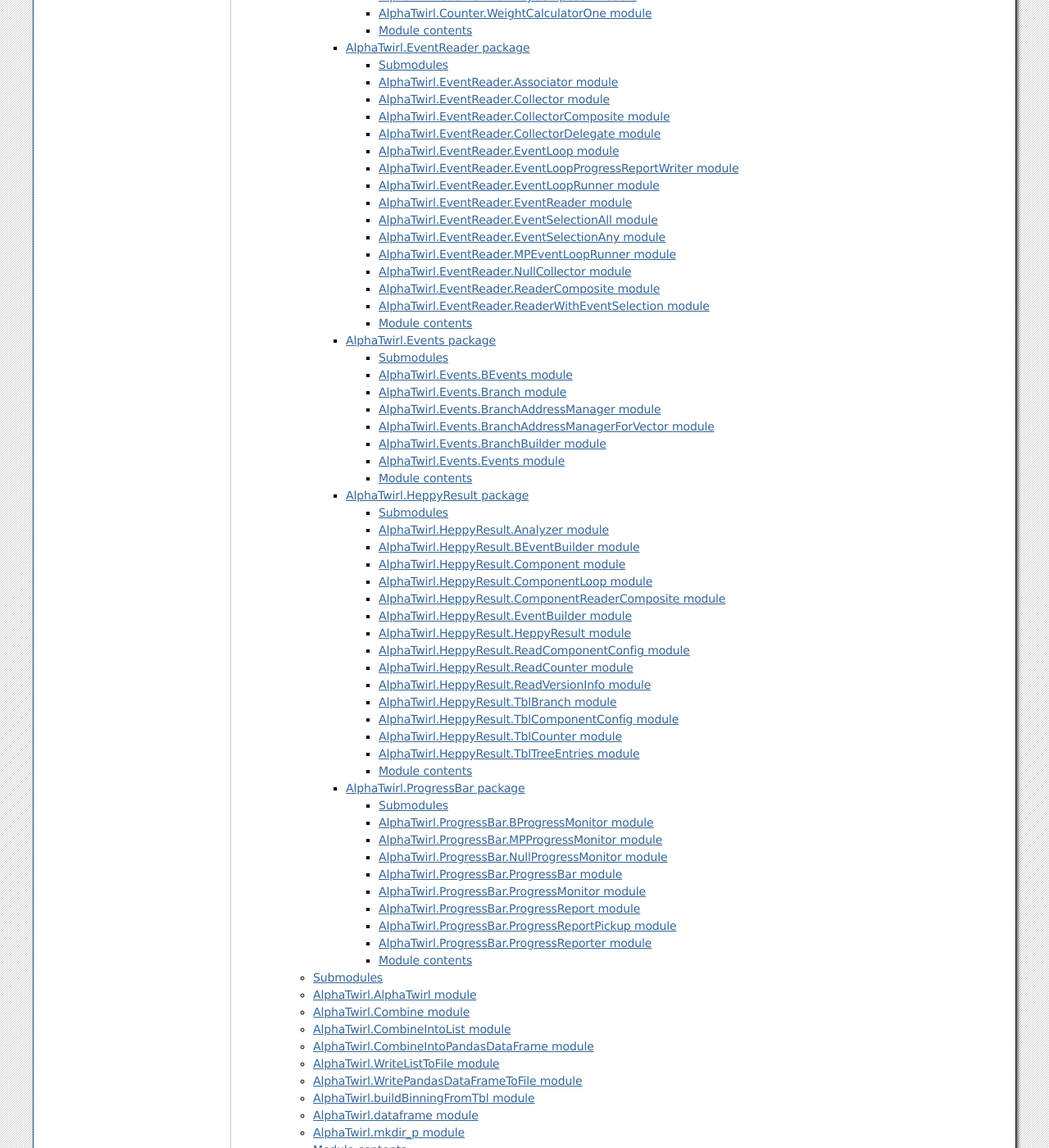
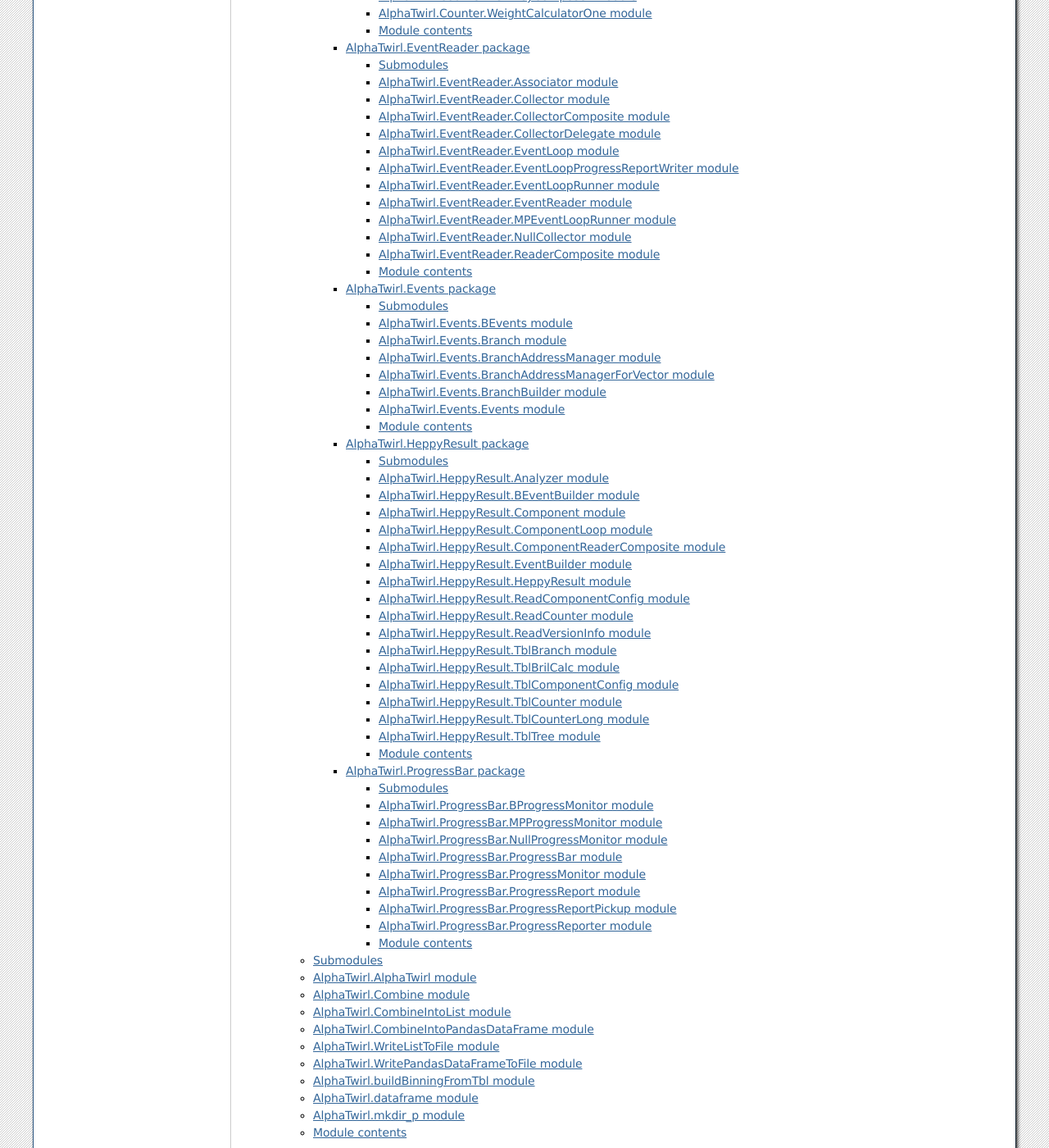
Before and after one commit to alphatwirl/alphatwirl, a Sphinx documentation site: the page built from docs/index.rst, in a window 1280 px wide and 1400 px high, scrolled down 802 px. Shown: the whole window at 82% size. Built offline with Sphinx 7.4.7, drawn with Linux system fonts in a browser that asks for light colours.

Commit message:
rebuild docs

```diff
--- a/docs/AlphaTwirl.HeppyResult.rst
+++ b/docs/AlphaTwirl.HeppyResult.rst
@@ -92,6 +92,14 @@
     :undoc-members:
     :show-inheritance:
 
+AlphaTwirl.HeppyResult.TblBrilCalc module
+-----------------------------------------
+
+.. automodule:: AlphaTwirl.HeppyResult.TblBrilCalc
+    :members:
+    :undoc-members:
+    :show-inheritance:
+
 AlphaTwirl.HeppyResult.TblComponentConfig module
 ------------------------------------------------
 
@@ -108,10 +116,18 @@
     :undoc-members:
     :show-inheritance:
 
-AlphaTwirl.HeppyResult.TblTreeEntries module
+AlphaTwirl.HeppyResult.TblCounterLong module
 --------------------------------------------
 
-.. automodule:: AlphaTwirl.HeppyResult.TblTreeEntries
+.. automodule:: AlphaTwirl.HeppyResult.TblCounterLong
+    :members:
+    :undoc-members:
+    :show-inheritance:
+
+AlphaTwirl.HeppyResult.TblTree module
+-------------------------------------
+
+.. automodule:: AlphaTwirl.HeppyResult.TblTree
     :members:
     :undoc-members:
     :show-inheritance:
```
Also changed, not shown: docs/AlphaTwirl.EventReader.rst (+0 -24 lines).
